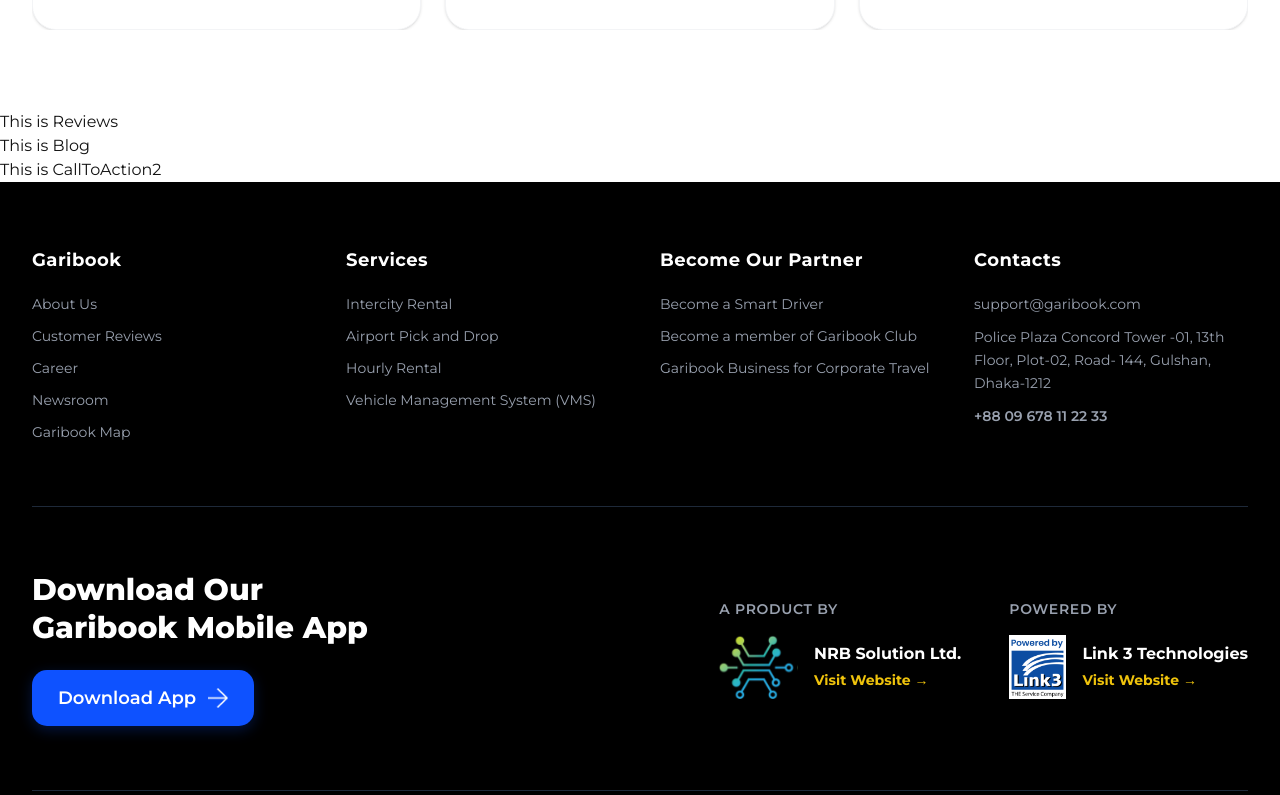
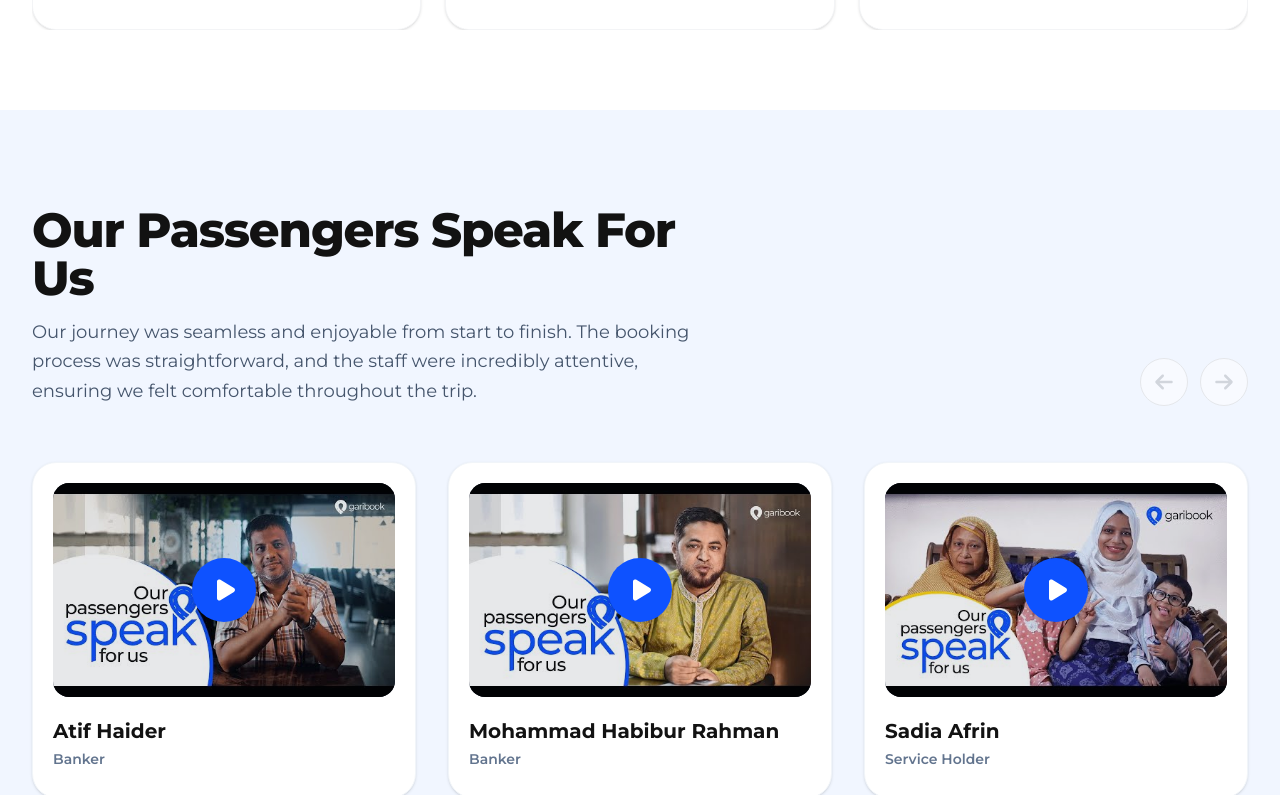
Before and after one commit to SazidulAlam47/garibook-homepage, a React (Vite) app: page / in a window 1280 px wide. Shown: the part 6110-6905 px from the top of the page. Built offline with nearby package versions, Linux system fonts and the light colour scheme.

Commit message:
feat: implement Garibook reviews section

```diff
--- a/src/components/HomePageSections/Reviews/Reviews.tsx
+++ b/src/components/HomePageSections/Reviews/Reviews.tsx
@@ -1,8 +1,140 @@
+import { useState } from "react";
+import Container from "../../ui/Container";
+import ReviewsCard, { type ReviewItem } from "./ReviewsCard";
+
+import thumb1 from "../../../assets/hqdefault.jpg";
+import thumb2 from "../../../assets/hqdefault(1).jpg";
+import thumb3 from "../../../assets/hqdefault(2).jpg";
+
+const reviewsList: ReviewItem[] = [
+    {
+        id: 1,
+        name: "Atif Haider",
+        occupation: "Banker",
+        thumbnail: thumb1,
+        videoId: "JsBwaJ_VIcA",
+    },
+    {
+        id: 2,
+        name: "Mohammad Habibur Rahman",
+        occupation: "Banker",
+        thumbnail: thumb2,
+        videoId: "CsxeEof1T3M",
+    },
+    {
+        id: 3,
+        name: "Sadia Afrin",
+        occupation: "Service Holder",
+        thumbnail: thumb3,
+        videoId: "8ma9XEGhi5s",
+    },
+];
+
 const Reviews = () => {
+    const [selectedVideo, setSelectedVideo] = useState<string | null>(null);
+    const [startIndex, setStartIndex] = useState(0);
+
+    const visibleCount = 3;
+    const maxIndex = Math.max(0, reviewsList.length - visibleCount);
+
+    const handlePrev = () => {
+        setStartIndex((prev) => Math.max(0, prev - 1));
+    };
+
+    const handleNext = () => {
+        setStartIndex((prev) => Math.min(maxIndex, prev + 1));
+    };
+
     return (
-        <div>
-            <p>This is Reviews</p>
-        </div>
+        <section className="py-16 sm:py-24 bg-[#f1f6ff] relative overflow-hidden">
+            <Container>
+                {/* Header */}
+                <div className="flex flex-col lg:flex-row lg:items-end justify-between gap-6 mb-10 sm:mb-14">
+                    <div className="max-w-2xl">
+                        <h2 className="text-3xl sm:text-4xl md:text-5xl font-extrabold text-[#121212] tracking-tight mb-4">
+                            Our Passengers Speak For Us
+                        </h2>
+                        <p className="text-base sm:text-lg text-slate-600 font-normal leading-relaxed">
+                            Our journey was seamless and enjoyable from start to finish. The booking process was straightforward, and the staff were incredibly attentive, ensuring we felt comfortable throughout the trip.
+                        </p>
+                    </div>
+
+                    <div className="flex items-center gap-3">
+                        <button
+                            type="button"
+                            onClick={handlePrev}
+                            disabled={startIndex === 0}
+                            aria-label="Previous review slide"
+                            className={`w-12 h-12 rounded-full border flex items-center justify-center transition-all cursor-pointer ${
+                                startIndex === 0
+                                    ? "border-gray-200 text-gray-300 cursor-not-allowed bg-white/50"
+                                    : "border-gray-300 text-gray-700 bg-white hover:border-[#0e52ff] hover:text-[#0e52ff] hover:bg-blue-50 shadow-xs"
+                            }`}
+                        >
+                            <svg className="w-5 h-5 fill-current" viewBox="0 0 448 512">
+                                <path d="M9.4 233.4c-12.5 12.5-12.5 32.8 0 45.3l160 160c12.5 12.5 32.8 12.5 45.3 0s12.5-32.8 0-45.3L109.2 288 416 288c17.7 0 32-14.3 32-32s-14.3-32-32-32l-306.7 0L214.6 118.6c12.5-12.5 12.5-32.8 0-45.3s-32.8-12.5-45.3 0l-160 160z" />
+                            </svg>
+                        </button>
+
+                        <button
+                            type="button"
+                            onClick={handleNext}
+                            disabled={startIndex >= maxIndex}
+                            aria-label="Next review slide"
+                            className={`w-12 h-12 rounded-full border flex items-center justify-center transition-all cursor-pointer ${
+                                startIndex >= maxIndex
+                                    ? "border-gray-200 text-gray-300 cursor-not-allowed bg-white/50"
+                                    : "border-gray-300 text-gray-700 bg-white hover:border-[#0e52ff] hover:text-[#0e52ff] hover:bg-blue-50 shadow-xs"
+                            }`}
+                        >
+                            <svg className="w-5 h-5 fill-current" viewBox="0 0 448 512">
+                                <path d="M438.6 278.6c12.5-12.5 12.5-32.8 0-45.3l-160-160c-12.5-12.5-32.8-12.5-45.3 0s-12.5 32.8 0 45.3L338.8 224 32 224c-17.7 0-32 14.3-32 32s14.3 32 32 32l306.7 0L233.4 393.4c-12.5 12.5-12.5 32.8 0 45.3s32.8 12.5 45.3 0l160-160z" />
+                            </svg>
+                        </button>
+                    </div>
+                </div>
+
+                {/* Cards Grid */}
+                <div className="grid grid-cols-1 md:grid-cols-2 lg:grid-cols-3 gap-6 sm:gap-8">
+                    {reviewsList.slice(startIndex, startIndex + visibleCount).map((item) => (
+                        <ReviewsCard
+                            key={item.id}
+                            item={item}
+                            onPlay={(id) => setSelectedVideo(id)}
+                        />
+                    ))}
+                </div>
+            </Container>
+
+            {/* Video Modal Popup */}
+            {selectedVideo && (
+                <div
+                    onClick={() => setSelectedVideo(null)}
+                    className="fixed inset-0 z-50 flex items-center justify-center bg-black/80 backdrop-blur-sm p-4 sm:p-6"
+                >
+                    <div
+                        onClick={(e) => e.stopPropagation()}
+                        className="relative w-full max-w-4xl bg-black rounded-3xl overflow-hidden shadow-2xl aspect-video"
+                    >
+                        <button
+                            type="button"
+                            onClick={() => setSelectedVideo(null)}
+                            aria-label="Close video"
+                            className="absolute top-4 right-4 z-20 w-10 h-10 rounded-full bg-white/20 hover:bg-white text-white hover:text-black flex items-center justify-center transition-all cursor-pointer"
+                        >
+                            ✕
+                        </button>
+                        <iframe
+                            src={`https://www.youtube.com/embed/${selectedVideo}?autoplay=1`}
+                            title="Garibook Passenger Review"
+                            allow="accelerometer; autoplay; clipboard-write; encrypted-media; gyroscope; picture-in-picture"
+                            allowFullScreen
+                            className="w-full h-full border-0"
+                        />
+                    </div>
+                </div>
+            )}
+        </section>
     );
 };
 
--- a/src/components/HomePageSections/Reviews/ReviewsCard.tsx
+++ b/src/components/HomePageSections/Reviews/ReviewsCard.tsx
@@ -1,7 +1,49 @@
-const ReviewsCard = () => {
+export interface ReviewItem {
+    id: number;
+    name: string;
+    occupation: string;
+    thumbnail: string;
+    videoId: string;
+}
+
+interface ReviewsCardProps {
+    item: ReviewItem;
+    onPlay: (videoId: string) => void;
+}
+
+const ReviewsCard = ({ item, onPlay }: ReviewsCardProps) => {
     return (
-        <div>
-            <p>This is ReviewsCard</p>
+        <div
+            onClick={() => onPlay(item.videoId)}
+            className="group cursor-pointer flex flex-col h-full bg-white rounded-3xl p-4 sm:p-5 border border-slate-100 shadow-sm hover:shadow-xl hover:-translate-y-1 transition-all duration-300"
+        >
+            {/* Video Thumbnail with Play Button */}
+            <div className="relative aspect-[16/10] rounded-2xl overflow-hidden bg-slate-900">
+                <img
+                    src={item.thumbnail}
+                    alt={item.name}
+                    className="w-full h-full object-cover transition-transform duration-500 group-hover:scale-105 opacity-90 group-hover:opacity-100"
+                />
+
+                {/* Play Button Overlay */}
+                <div className="absolute inset-0 flex items-center justify-center">
+                    <div className="w-14 h-14 sm:w-16 sm:h-16 rounded-full bg-[#0e52ff] text-white flex items-center justify-center shadow-lg group-hover:scale-110 group-hover:bg-blue-600 transition-all duration-300">
+                        <svg className="w-6 h-6 fill-current translate-x-0.5" viewBox="0 0 384 512">
+                            <path d="M73 39c-14.8-9.1-33.4-9.4-48.5-.9S0 62.6 0 80L0 432c0 17.4 9.4 33.4 24.5 41.9s33.7 8.1 48.5-.9L361 297c14.3-8.7 23-24.2 23-41s-8.7-32.2-23-41L73 39z" />
+                        </svg>
+                    </div>
+                </div>
+            </div>
+
+            {/* Author info */}
+            <div className="pt-5 pb-2 text-left">
+                <h4 className="text-lg sm:text-xl font-bold text-[#121212] mb-1 group-hover:text-[#0e52ff] transition-colors">
+                    {item.name}
+                </h4>
+                <p className="text-xs sm:text-sm text-slate-500 font-semibold">
+                    {item.occupation}
+                </p>
+            </div>
         </div>
     );
 };
```
